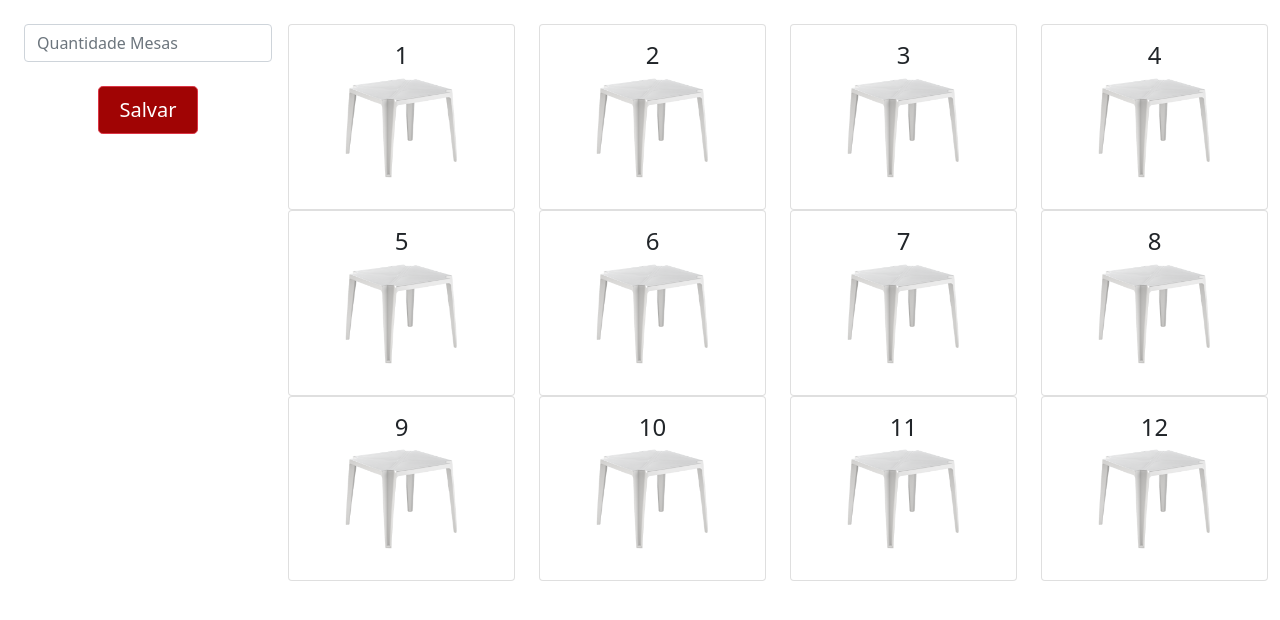
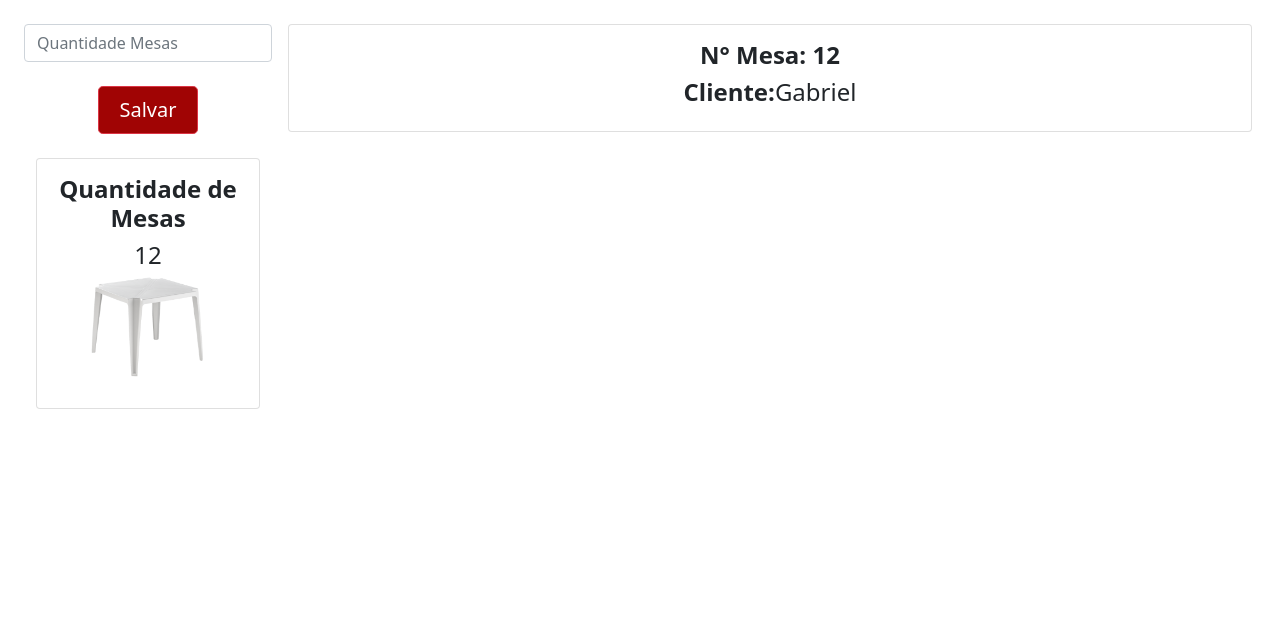
Before and after one commit to SouzaLuis/JoaoGarcom, a PHP site: page /joaogarcom/inicioEstabelecimento.php in a window 1280 px wide. Shown: the part 58-678 px from the top of the page. Run offline with PHP 8.4, Linux system fonts and the light colour scheme; a user stored in the database is signed in; data comes from the database, SQL or seed files in the repository.

Commit message:
Mesas na revisão comanda, inicio estabelecimento em construção

```diff
--- a/login/inicioEstabelecimento.php
+++ b/login/inicioEstabelecimento.php
@@ -6,6 +6,7 @@
         exit;
     }
     $id_estabelecimento = $_SESSION['id'];
+
     require_once 'classes/mesa.php';
     $u = new Mesa;
 ?>
@@ -55,7 +56,7 @@
 
             if(isset($_POST['quantidade']))
             {
-                 $quantidade = addslashes($_POST['quantidade']);
+                $quantidade = addslashes($_POST['quantidade']);
                 $id_estabelecimento = addslashes($_POST['id_estabelecimento']);
                 //verificar se está vazio
                 if(!empty($quantidade)){
@@ -73,26 +74,21 @@
             }
             ?>
         </div>
-    </div>
-    <div class='row'>
-        <div class="container-fluid" style="width:100%;">
-            <?php
+        <?php
             $conexao = mysqli_connect('localhost', 'root', '','jglogin');
             $query = 'SELECT * FROM mesa m WHERE m.id_estabelecimento = '.$id_estabelecimento;
             $result = mysqli_query($conexao, $query);
             if($result):
                 if(mysqli_num_rows($result)>0):
-                    echo "<div class='row'>";
-                    $col=1;
                     while($mesas = mysqli_fetch_assoc($result)):
-                        for($i=1;$i<=$mesas['quantidade'];$i++):
                         ?>
-                            <div class="col-sm-3 col-md-3">
+                            <div class="col-sm-12 col-md-12">
                                 <div class="card-group">
                                     <div class="card text-center">
                                         <div class="card-body">
                                             <form method="POST">
-                                                <h4 class="card-tittle"><?php echo $i ?></h4>
+                                                <h4 class="card-tittle"><b>Quantidade de Mesas</b></h4>
+                                                <h4 class="card-tittle"><?php echo $mesas['quantidade']; ?></h4>
                                                 <img src="imagens/mesa.png" style="width: 150px; height: 100px; border-radius: 35px; margin-bottom:15px" class="img-responsive">
                                             </form>
                                         </div>
@@ -100,16 +96,36 @@
                                 </div>
                             </div>
                         <?php
-                        $col++;
-                        if($col>4){
-                            echo "</div>";
-                            echo "<div class='row'>";
-                            $col=1;
-                        }
-                        endfor;
                     endwhile;
                 endif;
             endif;
+        ?>
+    </div>
+    <div class="container-fluid">
+        <div class="row">
+            <?php
+                $query_comanda = 'SELECT c.id_usuario, c.numero_mesa, u.nome FROM comanda c INNER JOIN usuario u ON u.id = c.id_usuario INNER JOIN produto_comanda pc ON pc.id_comanda = c.id WHERE c.id_estabelecimento = '.$id_estabelecimento.' AND c.pagamento = 0';
+                $result_comanda = mysqli_query($conexao, $query_comanda);
+                if($result_comanda):
+                    if(mysqli_num_rows($result_comanda)>0):
+                        while($comanda = mysqli_fetch_assoc($result_comanda)):
+                            ?>
+                                <div class="col-sm-12 col-md-12">
+                                    <div class="card-group">
+                                        <div class="card text-center">
+                                            <div class="card-body">
+                                                <form method="POST">
+                                                    <h4 class="card-tittle"><b>N° Mesa: <?php echo $comanda['numero_mesa']; ?></b></h4>
+                                                    <h4 class="card-tittle"><b>Cliente:</b><?php echo $comanda['nome']; ?></h4>
+                                                </form>
+                                            </div>
+                                        </div>
+                                    </div>
+                                </div>
+                            <?php
+                        endwhile;
+                    endif;
+                endif;
             ?>
         </div>
     </div>
```
Also changed, not shown: login/RevisaoComanda.php (+14 -8 lines), login/classes/comanda.php (+3 -4 lines).
